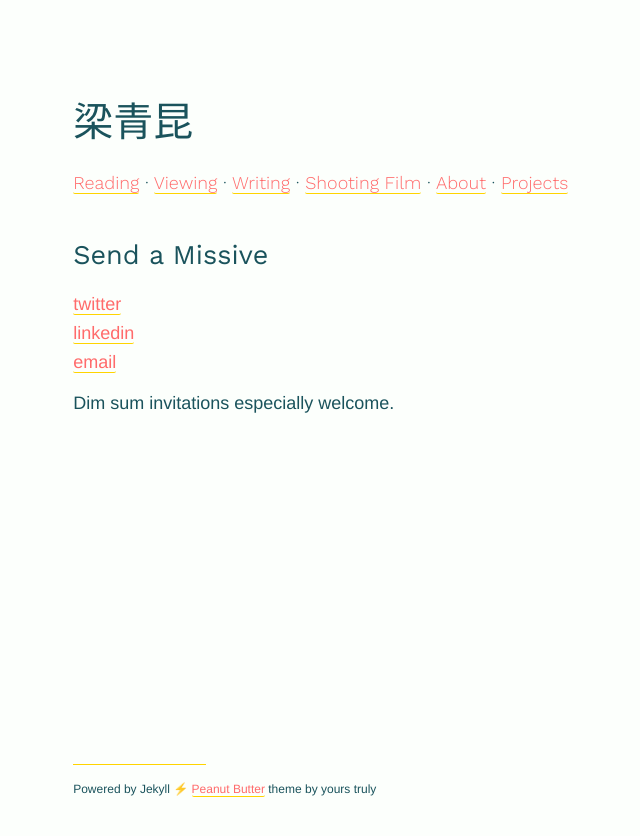
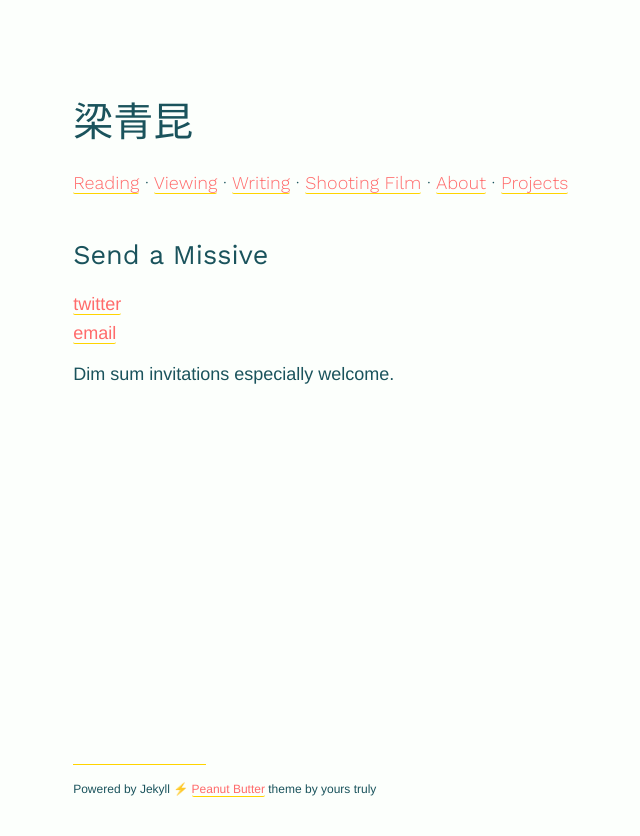
Before and after one commit to quinnleong/quinnleong.github.io, a Jekyll site: the page built from contact.md, in a window 1280 px wide. Shown: the top 836 px of the page, without its empty margins (234-874 px from the left). Built offline with Jekyll 4.4.1, drawn with Linux system fonts in a browser that asks for light colours.

Commit message:
Use bit.ly

```diff
--- a/_includes/footer.html
+++ b/_includes/footer.html
@@ -1,6 +1,6 @@
 <div id="footer">
   <div class="break"></div>
   <p>
-    Powered by Jekyll ⚡️ <a href='https://github.com/quinnleong/peanut-butter'>Peanut Butter</a> theme by yours truly
+    Powered by Jekyll ⚡️ <a href='https://bit.ly/qleong-pb'>Peanut Butter</a> theme by yours truly
   </p>
 </div>
--- a/contact.md
+++ b/contact.md
@@ -7,11 +7,9 @@ permalink: /contact/
 ## Send a Missive
 
 - [twitter][twitter]
-- [linkedin][linkedin]
 - [email][email]
 
 Dim sum invitations especially welcome.
 
 [twitter]: https://twitter.com/q__leong
-[linkedin]: https://linkedin.com/in/quinnleong
 [email]: mailto:leongchengkwan@gmail.com
```
Also changed, not shown: about.md (+1 -1 lines), projects.md (+2 -2 lines).
